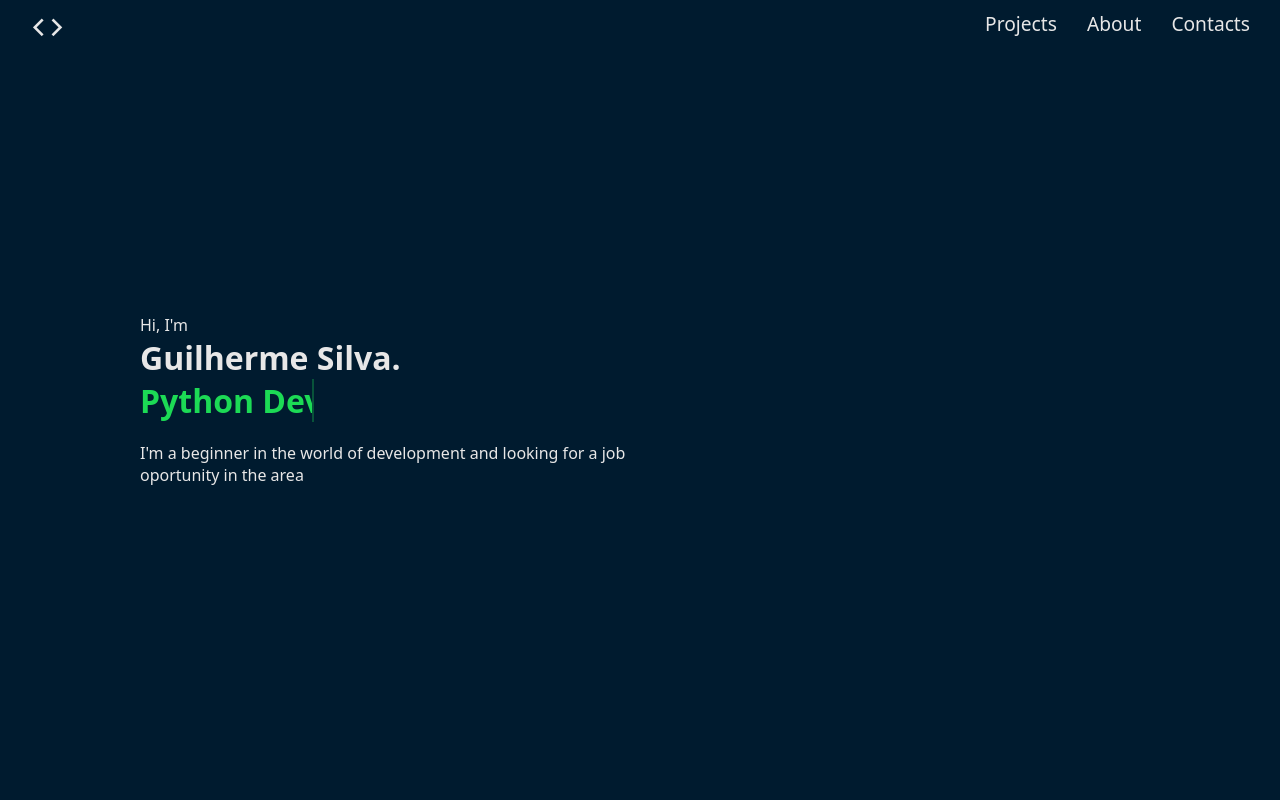
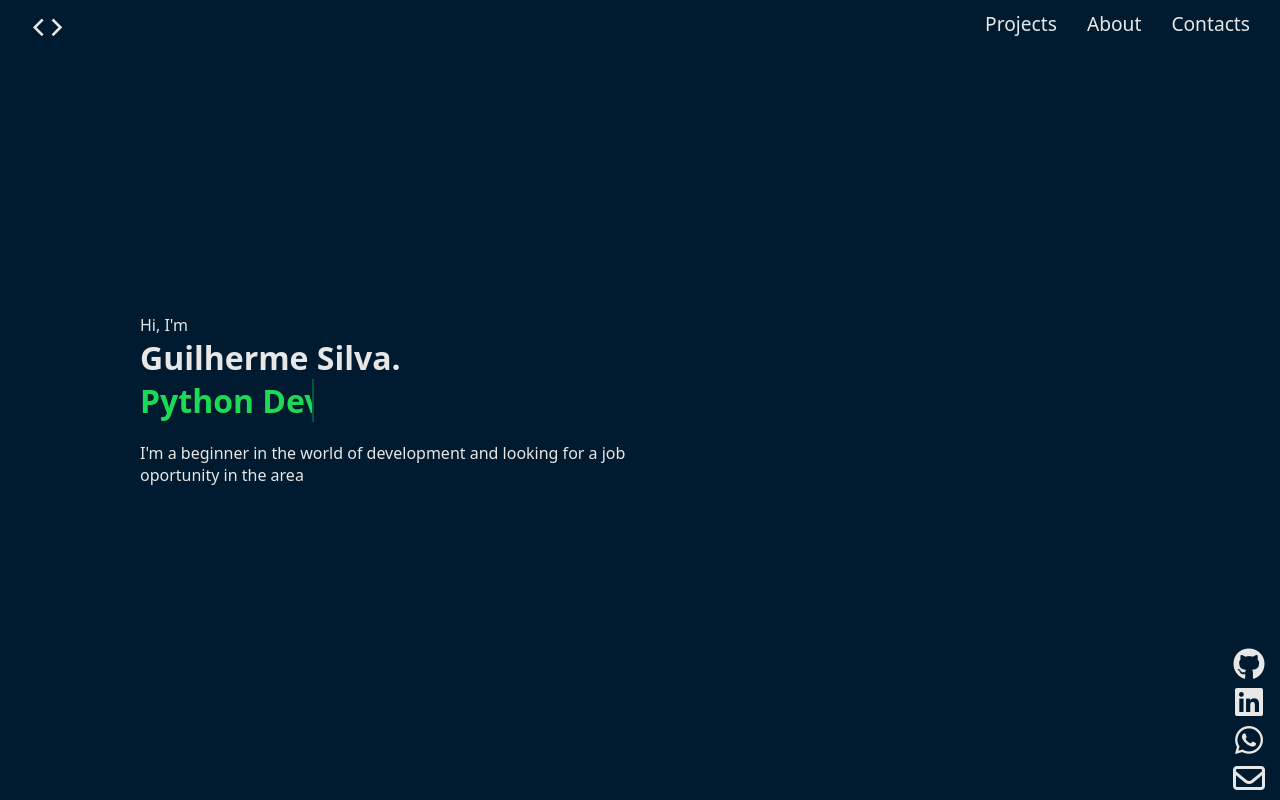
Before and after one commit to guimats/portifolio-geral, a plain HTML site: page index.html in a window 1280 px wide. Shown: the top 800 px of the page. Drawn offline with nearby package versions, Linux system fonts and the light colour scheme.

Commit message:
Adicionando icones redes sociais

```diff
--- a/assets/css/style.css
+++ b/assets/css/style.css
@@ -239,3 +239,24 @@ section {
         content: "Python Developer";
     }
 }
+
+.nav-social {
+    position: fixed;
+    bottom: 0;
+    right: 0;
+    display: flex;
+    flex-flow: column nowrap;
+    gap: 5px;
+    align-items: center;
+    justify-content: center;
+    margin-bottom: 5px;
+}
+
+.nav-social a {
+    padding-right: 15px;
+    transition: all .1s ease;
+}
+
+.nav-social a:hover {
+    transform: scale(1.2);
+}
--- a/index.html
+++ b/index.html
@@ -5,6 +5,7 @@
     <meta charset="UTF-8">
     <meta name="viewport" content="width=device-width, initial-scale=1.0">
     <title>Portifólio guimats</title>
+    <link rel="stylesheet" href="https://cdnjs.cloudflare.com/ajax/libs/font-awesome/6.6.0/css/all.min.css">
     <link rel="stylesheet"
         href="https://fonts.googleapis.com/css2?family=Material+Symbols+Outlined:opsz,wght,FILL,GRAD@20..48,100..700,0..1,-50..200&icon_names=code" />
     <link rel="stylesheet" href="/assets/css/style.css">
@@ -18,6 +19,13 @@
             <li>About</li>
             <li>Contacts</li>
         </ul>
+    </nav>
+
+    <nav class="nav-social">
+        <a href="#"><i class="fa-brands fa-github fa-2x"></i></a>
+        <a href="#"><i class="fa-brands fa-linkedin fa-2x"></i></a>
+        <a href="#"><i class="fa-brands fa-whatsapp fa-2x"></i></a>
+        <a href="#"><i class="fa-regular fa-envelope fa-2x"></i></a>
     </nav>
 
     <section class="home-section margin-center">
```
